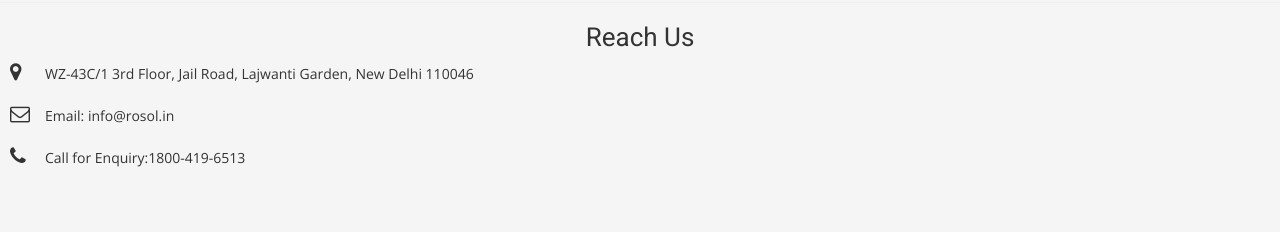
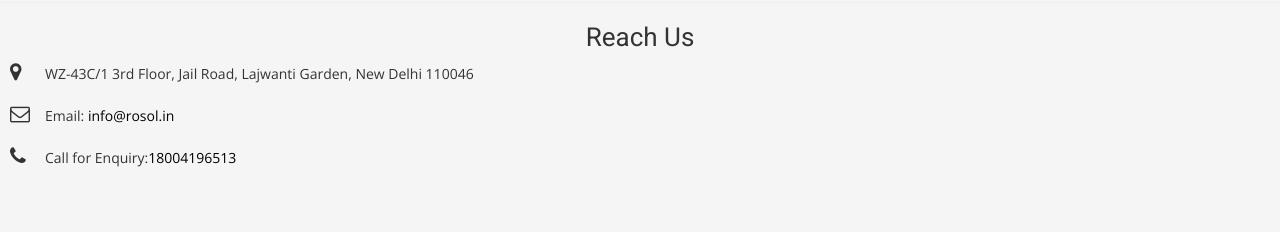
Before and after one commit to rosol-India/rosol-india, a Jekyll site: the page built from contact.html, in a window 1280 px wide. Shown: the part 898-1130 px from the top of the page. Built offline with Jekyll 4.4.1, drawn with Linux system fonts in a browser that asks for light colours; nearby versions of some CDN libraries; some web fonts are replaced; some of the changed lines change nothing that is shown; grey boxes are pictures that could not be loaded.

Commit message:
Update contact.html

```diff
--- a/contact.html
+++ b/contact.html
@@ -65,19 +65,16 @@
   <label for="interest">Interest:</label>
     <select id="interest" name="interest">
         <option value="0">Select</option>
-            <option value="1">Products</option>
-            <option value="2">Projects</option>
-            <option value="3">Modules / Solar Panels </option>
-            <option value="4">Jobs / Career</option>
-            <option value="5" >Customer Support / Service Support </option>
-            <option value="6">Media</option>
-            <option value="7">Dealership Opportunities </option>
-            <option value="8">Procurement / Suppliers</option>
-            <option value="10">Plant Operation & Maintenance</option>
-            <option value="11">Find A Dealer</option>
-            <option value="12" >Ethics helpline</option>
-            <option value="13" >Health & Safety helpline</option>
-            <option value="9">Others</option>
+            <option value="Products">Products</option>
+            <option value="Projects">Projects</option>
+            <option value="Modules / Solar Panels">Modules / Solar Panels </option>
+            <option value="Jobs / Career">Jobs / Career</option>
+            <option value="Customer Support / Service Support" >Customer Support / Service Support </option>
+            <option value="Dealership Opportunities">Dealership Opportunities </option>
+            <option value="Procurement / Suppliers">Procurement / Suppliers</option>
+            <option value="Plant Operation and Maintenance">Plant Operation & Maintenance</option>
+            <option value="Find A Dealer">Find A Dealer</option>
+            <option value="Others">Others</option>
     </select>
 
     <br>
@@ -101,10 +98,10 @@
 Lajwanti Garden, New Delhi 110046
             </li>
             <li>
-              <i class="fa fa-envelope-o"></i>Email: info@rosol.in
+              <i class="fa fa-envelope-o"></i>Email:<a style="color:black;" href="mailto:info@rosol.in"> info@rosol.in</a>
             </li>
             <li>
-              <i class="fa fa-phone"></i>Call for Enquiry:1800-419-6513
+              <i class="fa fa-phone"></i>Call for Enquiry:<a style="color:black;" href="tel:18004196513">18004196513</a>
             </li>
           </ul>
              <div class="google-map">
```
